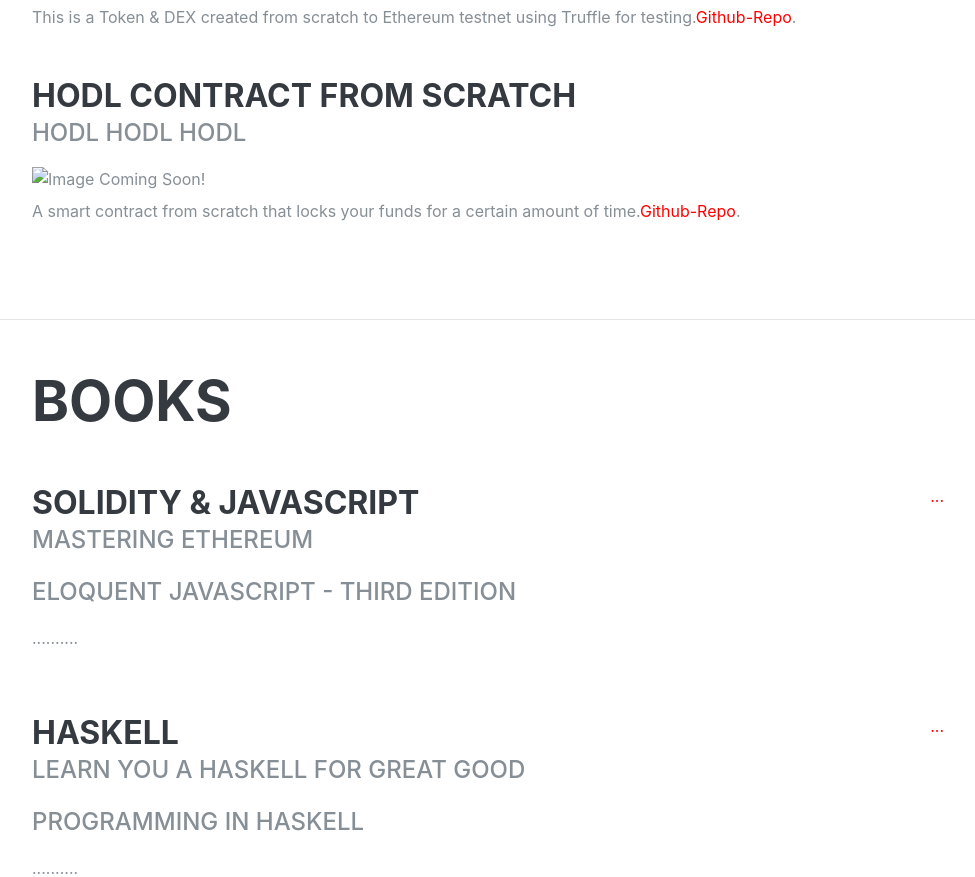
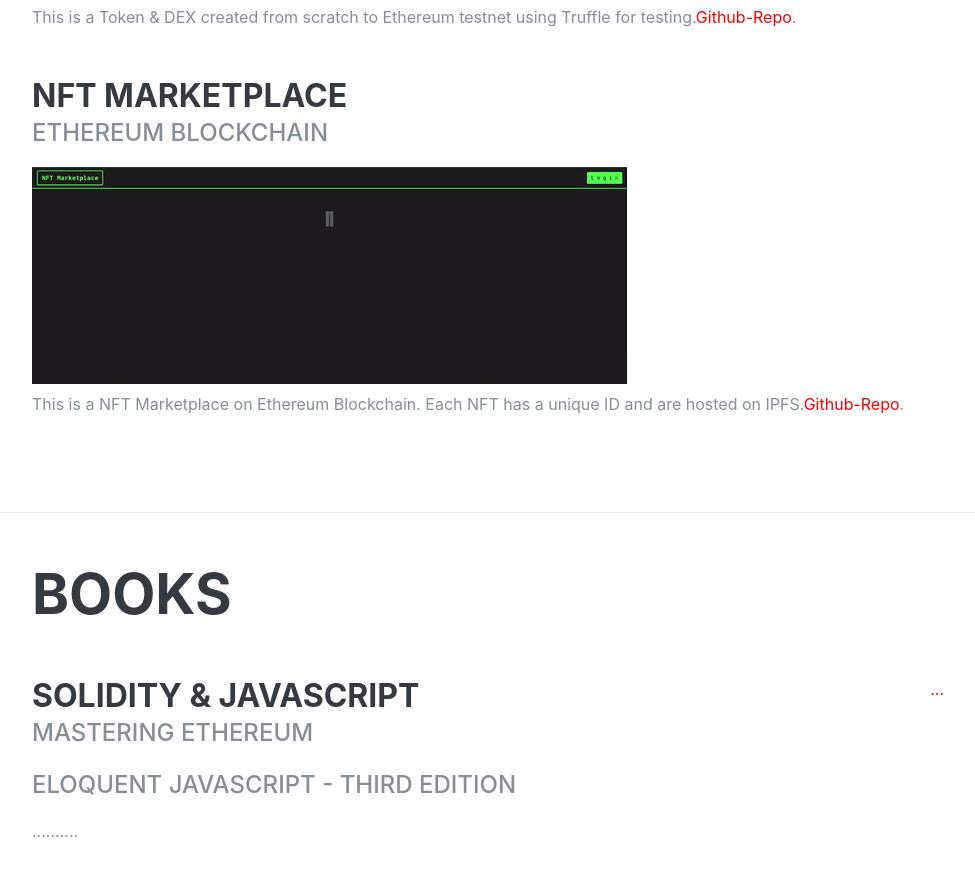
Before and after one commit to xTeKc/AboutMeWebpage, a plain HTML site: page index.html in a window 1280 px wide. Shown: the part 2497-3374 px from the top of the page, without its empty margins (288-1263 px from the left). Drawn offline with Linux system fonts and the light colour scheme; a web font is replaced by a local one.

Commit message:
add new project link

```diff
--- a/index.html
+++ b/index.html
@@ -197,10 +197,10 @@
 
         <div class="resume-item d-flex flex-column flex-md-row justify-content-between mb-5">
           <div class="resume-content">
-            <h3 class="mb-0">Hodl Contract from scratch</h3>
-            <div class="subheading mb-3">Hodl Hodl Hodl</div>
-            <img class="img-fluid mx-auto mb-2" src="img/portfolio2.jpg" alt="Image Coming Soon!">
-            <div>A smart contract from scratch that locks your funds for a certain amount of time.<a href="https://github.com/xTeKc/HodlSC">Github-Repo</a>.</div>
+            <h3 class="mb-0">NFT Marketplace</h3>
+            <div class="subheading mb-3">Ethereum Blockchain</div>
+            <img class="img-fluid mx-auto mb-2" src="img/gNFTmTruffle.gif" alt="NFTmarketplaceGif">
+            <div>This is a NFT Marketplace on Ethereum Blockchain. Each NFT has a unique ID and are hosted on IPFS.<a href="https://github.com/xTeKc/gNFTmTruffle">Github-Repo</a>.</div>
           </div>
         </div>
 
```
Also changed, not shown: img/gNFTmTruffle.gif (added).
